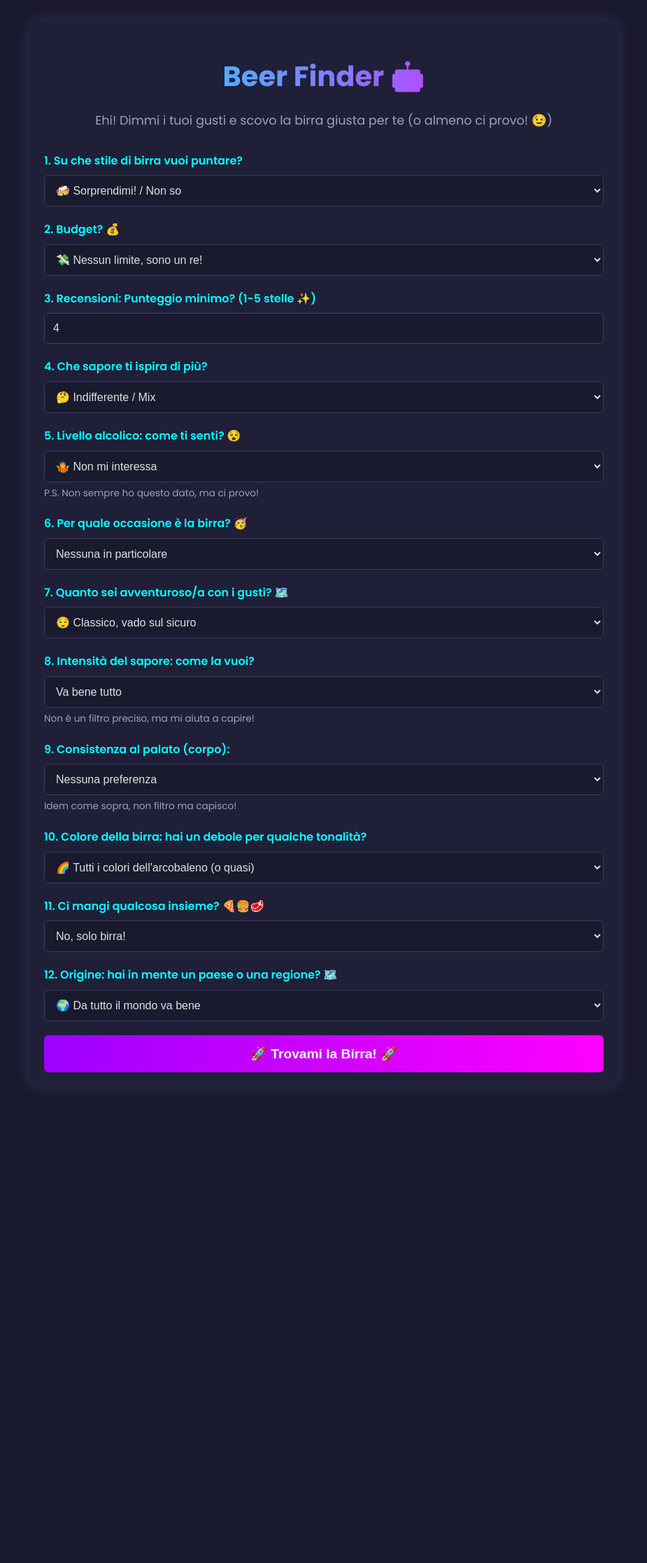
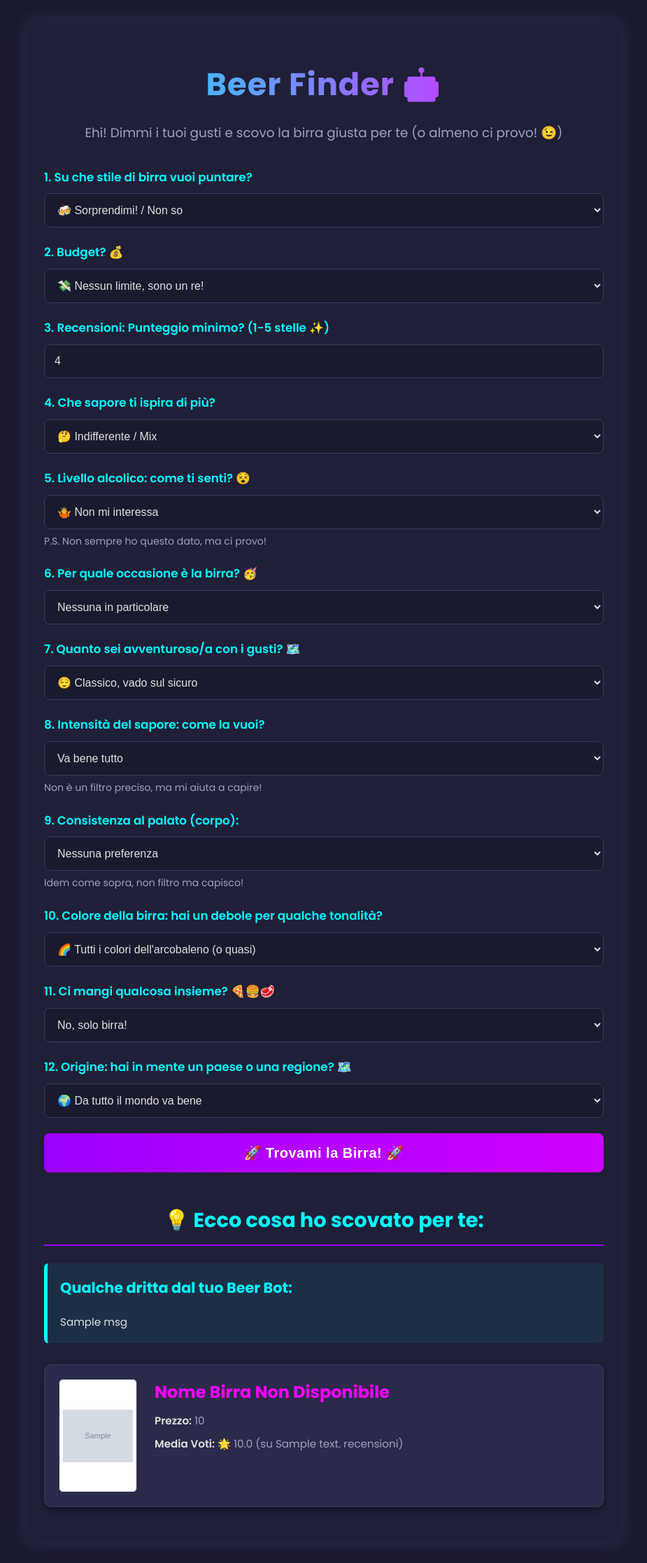
Before and after one commit to Sp0peX/progetto-beer-bot, a Flask app: template templates/index.html in a window 1280 px wide. Shown: the whole page at 70% size, without its empty margins (177-1102 px from the left). Before the commit the page ends 1558 px from the top, so only its background shows below. Run offline with Flask 3, Linux system fonts and the light colour scheme; the template is opened without the code that fills it: most values are stand-ins (such as "Sample title", 1, 10 or a date in 2020); grey boxes marked "Sample" are stand-in pictures.

Commit message:
Update index.html

```diff
--- a/templates/index.html
+++ b/templates/index.html
@@ -7,132 +7,7 @@
     <link rel="preconnect" href="https://fonts.googleapis.com">
     <link rel="preconnect" href="https://fonts.gstatic.com" crossorigin>
     <link href="https://fonts.googleapis.com/css2?family=Poppins:wght@300;400;600;700&display=swap" rel="stylesheet">
-    <style>
-        :root {
-            --bg-dark: #1a1a2e; /* Blu notte scuro */
-            --card-bg: #1f1f38; /* Un po' più chiaro per le card e form */
-            --text-light: #e0e0e0;
-            --text-muted: #a0a0c0;
-            --accent-cyan: #00ffff;
-            --accent-magenta: #ff00ff;
-            --accent-purple: #9d00ff;
-            --border-color: #3a3a5e;
-        }
-        body {
-            font-family: 'Poppins', sans-serif;
-            margin: 0;
-            background-color: var(--bg-dark);
-            color: var(--text-light);
-            line-height: 1.6;
-        }
-        .container {
-            max-width: 800px;
-            margin: 30px auto;
-            padding: 20px;
-            background-color: var(--card-bg);
-            border-radius: 12px;
-            box-shadow: 0 0 25px rgba(0, 255, 255, 0.1), 0 0 30px rgba(255, 0, 255, 0.1);
-        }
-        header { text-align: center; margin-bottom: 30px; }
-        h1 {
-            font-size: 2.5em;
-            font-weight: 700;
-            background: linear-gradient(90deg, var(--accent-cyan), var(--accent-magenta));
-            -webkit-background-clip: text;
-            -webkit-text-fill-color: transparent;
-            margin-bottom: 0.2em;
-        }
-        header p { font-size: 1.1em; color: var(--text-muted); }
-
-        .form-group { margin-bottom: 20px; }
-        label {
-            display: block;
-            margin-bottom: 8px;
-            font-weight: 600;
-            color: var(--accent-cyan);
-        }
-        select, input[type="text"], input[type="number"] {
-            width: 100%;
-            padding: 12px;
-            background-color: var(--bg-dark);
-            border: 1px solid var(--border-color);
-            border-radius: 6px;
-            box-sizing: border-box;
-            color: var(--text-light);
-            font-size: 1em;
-        }
-        select:focus, input:focus {
-            outline: none;
-            border-color: var(--accent-magenta);
-            box-shadow: 0 0 10px rgba(255, 0, 255, 0.3);
-        }
-        .input-note { font-size: 0.85em; color: var(--text-muted); margin-top: 5px; }
-
-        button[type="submit"] {
-            display: block;
-            width: 100%;
-            background: linear-gradient(90deg, var(--accent-purple), var(--accent-magenta));
-            color: white;
-            padding: 15px;
-            border: none;
-            border-radius: 6px;
-            cursor: pointer;
-            font-size: 1.2em;
-            font-weight: 600;
-            transition: transform 0.2s ease, box-shadow 0.2s ease;
-        }
-        button[type="submit"]:hover {
-            transform: translateY(-2px);
-            box-shadow: 0 5px 15px rgba(255, 0, 255, 0.2);
-        }
-
-        .results-section { margin-top: 40px; }
-        .results-section h2 {
-            text-align: center;
-            color: var(--accent-cyan);
-            border-bottom: 2px solid var(--accent-purple);
-            padding-bottom: 10px;
-            margin-bottom: 20px;
-        }
-        .beer-card {
-            background-color: var(--bg-dark);
-            border: 1px solid var(--border-color);
-            padding: 20px;
-            margin-bottom: 20px;
-            border-radius: 8px;
-            display: flex; /* Per allineare immagine e testo */
-            gap: 20px; /* Spazio tra immagine e testo */
-            box-shadow: 0 2px 8px rgba(0,0,0,0.3);
-            overflow: hidden; /* Per non far sbordare l'immagine se troppo grande */
-        }
-        .beer-card img {
-            max-width: 100px;
-            max-height: 150px; /* Limita altezza immagine */
-            object-fit: contain; /* Mantiene le proporzioni, non taglia */
-            border-radius: 4px;
-            align-self: center; /* Centra verticalmente l'immagine */
-        }
-        .beer-info { flex-grow: 1; } /* Il testo occupa lo spazio rimanente */
-        .beer-card h3 {
-            margin-top: 0;
-            color: var(--accent-magenta);
-            font-size: 1.4em;
-        }
-        .beer-card p { margin: 5px 0; color: var(--text-muted); }
-        .beer-card strong { color: var(--text-light); }
-
-        .feedback-messages { margin-bottom: 30px; padding: 15px; background-color: rgba(0, 255, 255, 0.05); border-left: 4px solid var(--accent-cyan); border-radius: 4px;}
-        .feedback-messages h3 { margin-top: 0; color: var(--accent-cyan); }
-        .feedback-message { margin-bottom: 8px; color: var(--text-light); }
-
-        /* Responsive */
-        @media (max-width: 600px) {
-            .container { margin: 15px; padding: 15px; }
-            h1 { font-size: 2em; }
-            .beer-card { flex-direction: column; align-items: center; text-align: center; } /* Immagine sopra, testo sotto */
-            .beer-card img { margin-bottom: 15px; max-width: 80%; }
-        }
-    </style>
+    <link rel="stylesheet" href="{{ url_for('static', filename='style.css') }}">
 </head>
 <body>
     <div class="container">
@@ -243,7 +118,7 @@
 
             <div class="form-group">
                 <label for="food_pairing_q">11. Ci mangi qualcosa insieme? 🍕🍔🥩</label>
-                <select name="food_pairing_q" id="food_pairing_q" onchange="document.getElementById('food_pairing_text_group').style.display = this.value === 'yes' ? 'block' : 'none';">
+                <select name="food_pairing_q" id="food_pairing_q" onchange="toggleConditionalField('food_pairing_q', 'food_pairing_text_group')">
                     <option value="no" {% if form_data.food_pairing_q == 'no' or not form_data.food_pairing_q %}selected{% endif %}>No, solo birra!</option>
                     <option value="yes" {% if form_data.food_pairing_q == 'yes' %}selected{% endif %}>Sì, certo!</option>
                 </select>
@@ -255,7 +130,7 @@
 
             <div class="form-group">
                 <label for="origin_q">12. Origine: hai in mente un paese o una regione? 🗺️</label>
-                 <select name="origin_q" id="origin_q" onchange="document.getElementById('origin_text_group').style.display = this.value === 'yes' ? 'block' : 'none';">
+                 <select name="origin_q" id="origin_q" onchange="toggleConditionalField('origin_q', 'origin_text_group')">
                     <option value="any" {% if form_data.origin_q == 'any' or not form_data.origin_q %}selected{% endif %}>🌍 Da tutto il mondo va bene</option>
                     <option value="yes" {% if form_data.origin_q == 'yes' %}selected{% endif %}>Sì, ho una preferenza!</option>
                 </select>
@@ -269,7 +144,7 @@
             <button type="submit">🚀 Trovami la Birra! 🚀</button>
         </form>
 
-        {% if request.method == 'POST' %}
+        {% if request.method == 'POST' or suggestions or feedback %}
             <div class="results-section">
                 <h2>💡 Ecco cosa ho scovato per te:</h2>
 
@@ -286,20 +161,23 @@
                     {% for beer in suggestions %}
                         <div class="beer-card">
                             {% if beer.image %}
-                                <img src="{{ beer.image }}" alt="Immagine di {{ beer.name | default('Birra Sconosciuta') }}">
+                                <img src="{{ beer.image }}" alt="Immagine di {{ beer.name | default('Birra Sconosciuta', true) }}">
+                            {% else %}
+                                <img src="https://via.placeholder.com/100x150.png?text=No+Image" alt="Immagine non disponibile">
                             {% endif %}
                             <div class="beer-info">
-                                <h3>{{ beer.name | default('Nome Birra Non Disponibile') }}</h3>
-                                <p><strong>Prezzo:</strong> {{ beer.price | default('N/D') }}</p>
-                                {% if beer.rating and beer.rating.average is not none and beer.rating.average|float != 0 %}
-                                <p><strong>Media Voti:</strong> 🌟 {{ beer.rating.average }} (su {{ beer.rating.reviews | default(0) }} recensioni)</p>
+                                <h3>{{ beer.name | default('Nome Birra Non Disponibile', true) }}</h3>
+                                <p><strong>Prezzo:</strong> {{ beer.price | default('N/D', true) }}</p>
+                                {% set rating_data = beer.get('rating', {}) %}
+                                {% if rating_data and rating_data.average is not none and rating_data.average|float != 0 %}
+                                    <p><strong>Media Voti:</strong> 🌟 {{ "%.1f"|format(rating_data.average|float) }} (su {{ rating_data.reviews | default(0) }} recensioni)</p>
                                 {% else %}
-                                <p><strong>Media Voti:</strong> Dato non pervenuto 🤷</p>
+                                    <p><strong>Media Voti:</strong> Dato non pervenuto 🤷</p>
                                 {% endif %}
                             </div>
                         </div>
                     {% endfor %}
-                {% else %}
+                {% elif request.method == 'POST' %}
                      <p style="text-align:center; color: var(--text-muted);">😥 Mannaggia, con questi filtri non ho trovato birre... Prova a cambiare qualcosa!</p>
                 {% endif %}
             </div>
@@ -310,7 +188,7 @@
     function toggleConditionalField(selectId, textGroupId) {
         var selectElem = document.getElementById(selectId);
         var textGroupElem = document.getElementById(textGroupId);
-        if (selectElem && textGroupElem) {
+        if (selectElem && textGroupElem) { // Controlla che gli elementi esistano prima di accedere a 'value'
             textGroupElem.style.display = selectElem.value === 'yes' ? 'block' : 'none';
         }
     }
```
